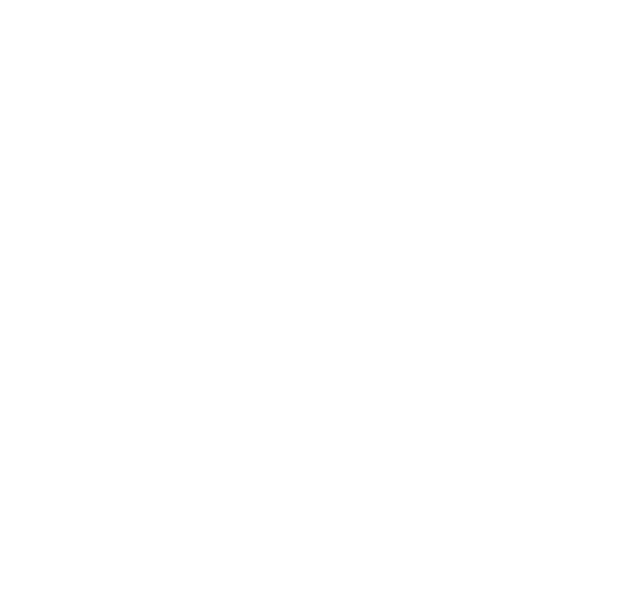
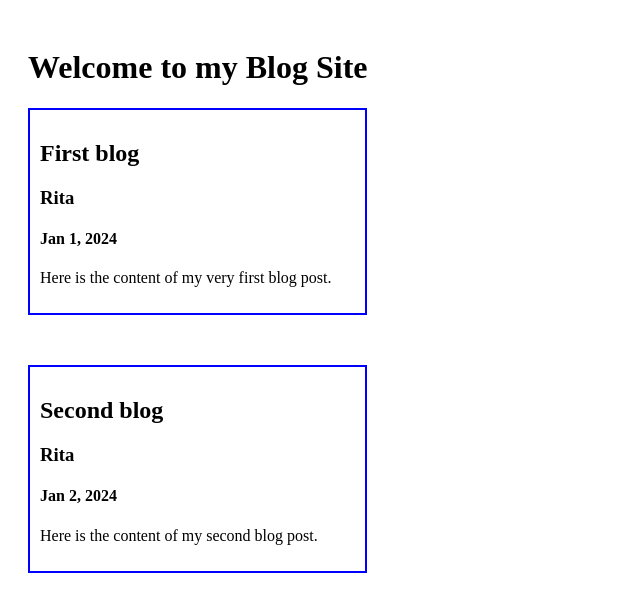
Before and after one commit to ritatanght/Vue-blog-site, a website: page index.html in a window 1280 px wide. Shown: the whole page, without its empty margins (0-640 px from the left). Drawn offline with nearby package versions, Linux system fonts and the light colour scheme.

Commit message:
Add basic layout for blogpost and display post from data

```diff
--- a/index.html
+++ b/index.html
@@ -4,6 +4,56 @@
     <meta charset="UTF-8" />
     <meta name="viewport" content="width=device-width, initial-scale=1.0" />
     <title>Blog Site</title>
+    <script src="https://cdnjs.cloudflare.com/ajax/libs/vue/2.6.10/vue.js"></script>
+    <style>
+      html,
+      body {
+        padding: 10px;
+        clear: both;
+        float: left;
+      }
+      #singleBlogPost {
+        padding: 10px;
+        margin-bottom: 50px;
+        border: 2px solid blue;
+      }
+    </style>
   </head>
-  <body></body>
+  <body>
+    <h1>Welcome to my Blog Site</h1>
+    <div id="blogPosts">
+      <blog-post v-for="post in posts" v-bind:blogpost="post"></blog-post>
+    </div>
+    <script>
+      Vue.component("blog-post", {
+        props: ["blogpost"],
+        template: `<div id="singleBlogPost">
+        <h2>{{ blogpost.title }}</h2>
+        <h3>{{ blogpost.username }}</h3>
+        <h4>{{ blogpost.date }}</h4>
+        <p>{{ blogpost.content }}</p>
+      </div>`,
+      });
+
+      const blogVue = new Vue({
+        el: "#blogPosts",
+        data: {
+          posts: [
+            {
+              title: "First blog",
+              username: "Rita",
+              date: "Jan 1, 2024",
+              content: "Here is the content of my very first blog post.",
+            },
+            {
+              title: "Second blog",
+              username: "Rita",
+              date: "Jan 2, 2024",
+              content: "Here is the content of my second blog post.",
+            },
+          ],
+        },
+      });
+    </script>
+  </body>
 </html>
```
